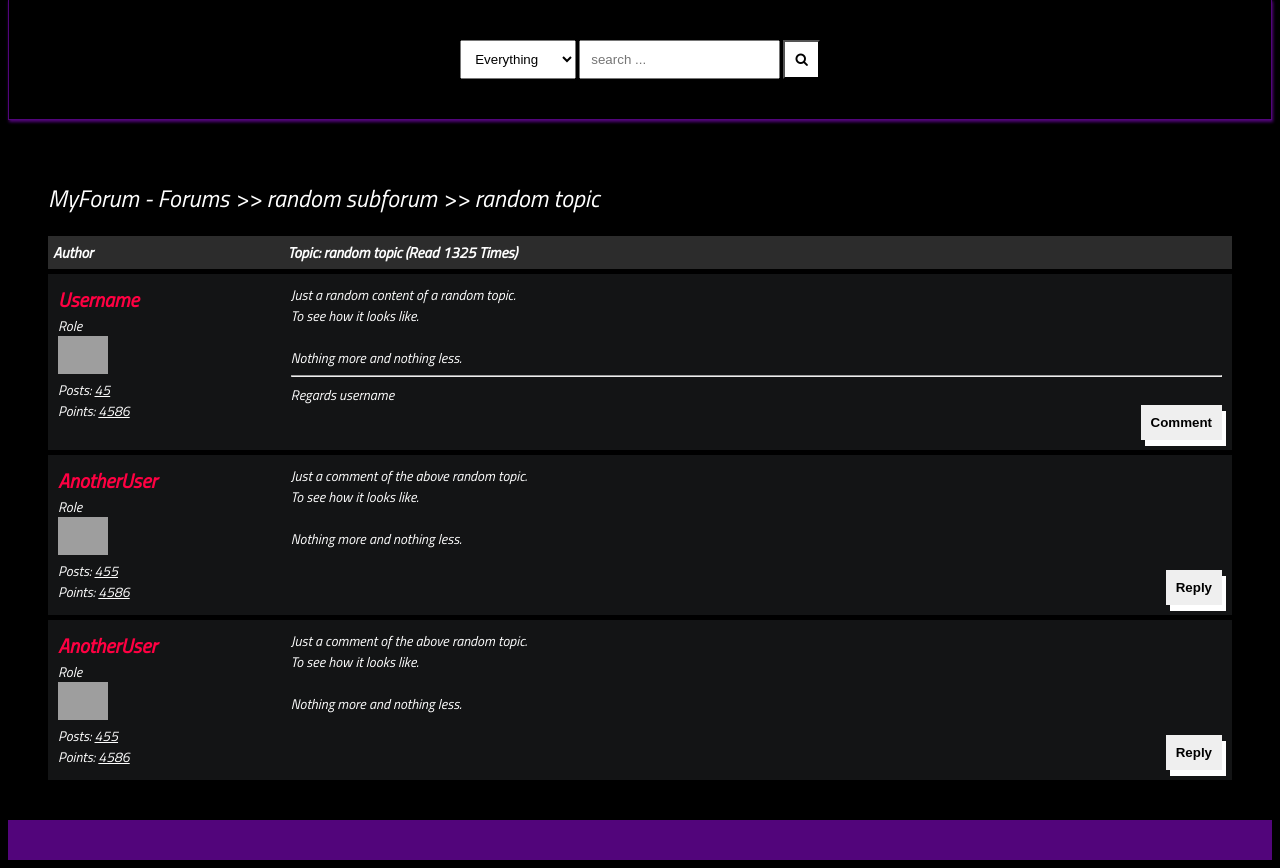
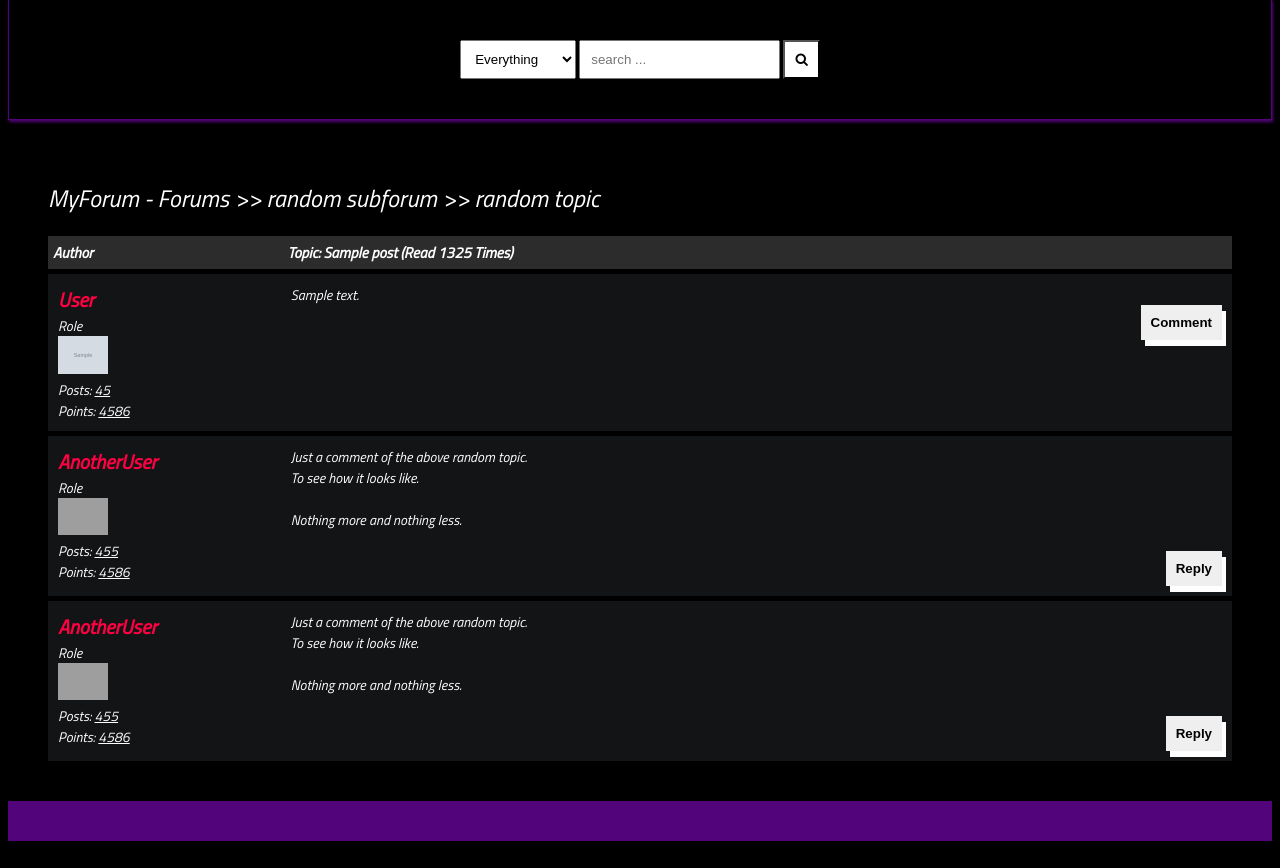
Before and after one commit to adiiz0/sem4_project, a Django app: template fast_ai/fast_ai_app/templates/detail.html in a window 1280 px wide. Shown: the part 120-988 px from the top of the page. After the commit the page ends 961 px from the top, so only its background shows below. Run offline with Django 4.2, Linux system fonts and the light colour scheme; the template is opened without the code that fills it: values that come from a table or form of the project are taken from there, others are empty; tables that the repository leaves empty hold one stand-in row (values such as "Sample post"); grey boxes marked "Sample" are stand-in pictures; grey boxes are pictures that could not be loaded.

Commit message:
9 Jan 2024 Tuesday 1210 hours

```diff
--- a/fast_ai/fast_ai_app/models.py
+++ b/fast_ai/fast_ai_app/models.py
@@ -17,7 +17,7 @@
     slug = models.SlugField(max_length=400, unique=True, blank=True)
     bio = HTMLField()
     points = models.IntegerField(default=0)
-    profile_pic = ResizedImageField(size=[50, 80], quality=100, upload_to="authors", default=None, null=True, blank=True)
+    profile_pic = ResizedImageField(size=[50, 80], quality=100, upload_to="media/authors", default=None, null=True, blank=True)
 
     def __str__(self):
         return self.fullname
@@ -25,7 +25,7 @@
     def save(self, *args, **kwargs):
         if not self.slug:
             self.slug = slugify(self.fullname)
-        super(Post, self).save(*args, **kwargs)
+        super(Author, self).save(*args, **kwargs)
 
 #*************************************************/
 #*************************************************/
@@ -42,7 +42,7 @@
     def save(self, *args, **kwargs):
             if not self.slug:
                 self.slug = slugify(self.title)
-            super(Post, self).save(*args, **kwargs)
+            super(Category, self).save(*args, **kwargs)
 
 #*************************************************/
 #*************************************************/
--- a/fast_ai/fast_ai_app/templates/detail.html
+++ b/fast_ai/fast_ai_app/templates/detail.html
@@ -12,25 +12,19 @@
             <!--Original thread-->
             <div class="head">
                 <div class="authors">Author</div>
-                <div class="content">Topic: random topic (Read 1325 Times)</div>
+			    <div class="content">Topic: {{post.title}} (Read 1325 Times)</div>
             </div>
 
             <div class="body">
                 <div class="authors">
-                    <div class="username"><a href="">Username</a></div>
+				    <div class="username"><a href="">{{post.user.fullname|title}}</a></div>
                     <div>Role</div>
-                    <img src="https://cdn.pixabay.com/photo/2015/11/06/13/27/ninja-1027877_960_720.jpg" alt="">
+				    <img src="{{post.user.profile_pic.url}}" alt="">
                     <div>Posts: <u>45</u></div>
                     <div>Points: <u>4586</u></div>
                 </div>
                 <div class="content">
-                    Just a random content of a random topic.
-                    <br>To see how it looks like.
-                    <br><br>
-                    Nothing more and nothing less.
-                    <br>
-                    <hr>
-                    Regards username
+				    {{post.content|safe}}
                     <br>
                     <div class="comment">
                         <button onclick="showComment()">Comment</button>
--- a/fast_ai/fast_ai_app/urls.py
+++ b/fast_ai/fast_ai_app/urls.py
@@ -1,8 +1,8 @@
 from django.urls import path
-from . import views
+from .views import forums, detail, posts
 
 urlpatterns = [
-    path('', views.forums, name='forums'),
-    path('detail/', views.detail, name='detail'),
-    path('posts/', views.posts, name='posts')
+    path('', forums, name='forums'),
+    path('detail/<slug>/', detail, name='detail'),
+    path('posts/', posts, name='posts')
 ]
```
Also changed, not shown: fast_ai/fast_ai_app/views.py (+8 -3 lines), fast_ai/media/authors/pfp.jpeg (added), 2 other files.
